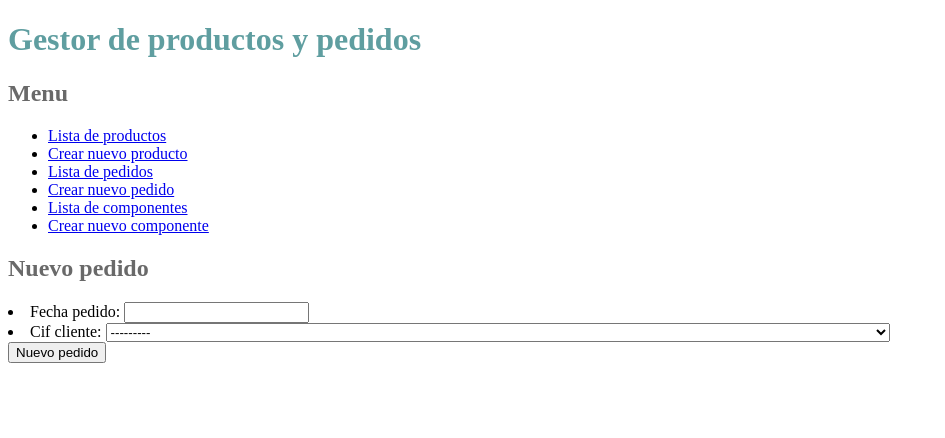
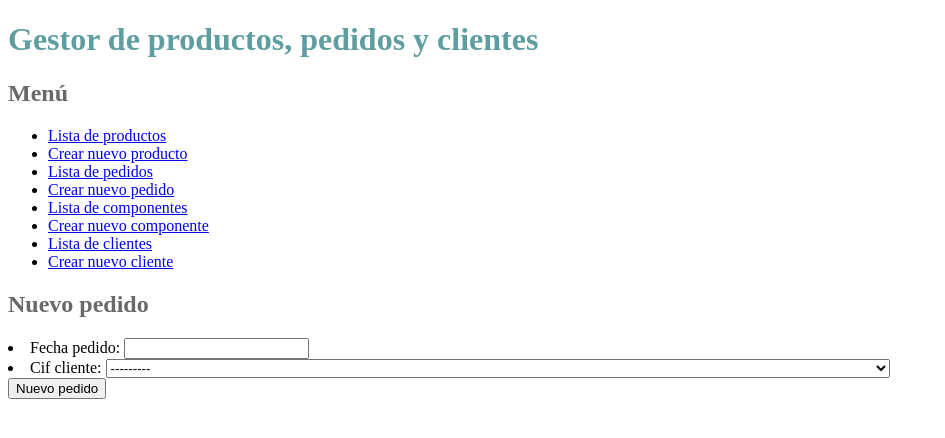
Before and after one commit to andreacastrodlc/ProyectoWebColaborativo, a Django app: page /appDjango/pedidos/create in a window 1280 px wide. Shown: the top 438 px of the page, without its empty margins (0-945 px from the left). Run offline with Django 5.2, Linux system fonts and the light colour scheme; data comes from the database, SQL or seed files in the repository; both versions use the stored data as it was after the commit.

Commit message:
Funcionalidades cliente (Gaizka)

```diff
--- a/ProyectoWeb/appDjango/forms.py
+++ b/ProyectoWeb/appDjango/forms.py
@@ -1,6 +1,6 @@
 from django import forms
 
-from appDjango.models import Producto, Pedido, Componente, Contenidopedido
+from appDjango.models import Producto, Pedido, Componente, Contenidopedido, Cliente
 
 
 class ProductoForm(forms.ModelForm):
@@ -25,3 +25,9 @@ class ContenidoPedidoForm(forms.ModelForm):
     class Meta:
         model = Contenidopedido
         fields = ['referencia_pedido', 'referencia_producto', 'cantidad_producto']
+
+
+class ClienteForm(forms.ModelForm):
+    class Meta:
+        model = Cliente
+        fields = '__all__'
--- a/ProyectoWeb/appDjango/urls.py
+++ b/ProyectoWeb/appDjango/urls.py
@@ -2,7 +2,9 @@ from django.urls import path
 
 from .views import (ProductoListView, ProductoDetailView, ProductoCreateView, PedidoListView, PedidoCreateView,
                     PedidoDetailView, ComponenteListView, ComponenteDetailView, ComponenteCreateView,
-                    asignar_componentes_producto, ProductoDeleteView, ProductoUpdateView, asignar_productos_pedido)
+                    asignar_componentes_producto, ProductoDeleteView, ProductoUpdateView, asignar_productos_pedido,
+                    ProductoUpdateView, ProductoDeleteView, ClienteListView, ClienteDetailView, ClienteCreateView,
+                    ClienteDeleteView, ClienteUpdateView)
 
 urlpatterns = [
     path('productos/', ProductoListView.as_view(), name='index_productos'),
@@ -10,6 +12,11 @@ urlpatterns = [
     path('productos/eliminar/<int:pk>/', ProductoDeleteView.as_view(), name='producto_delete'),
     path('productos/modificar/<int:pk>', ProductoUpdateView.as_view(), name='producto_update'),
     path('productos/create', ProductoCreateView.as_view(), name='producto_create'),
+    path('clientes/', ClienteListView.as_view(), name='index_clientes'),
+    path('clientes/<int:pk>', ClienteDetailView.as_view(), name='clientes_show'),
+    path('clientes/eliminar/<int:pk>/', ClienteDeleteView.as_view(), name='cliente_delete'),
+    path('clientes/modificar/<int:pk>', ClienteUpdateView.as_view(), name='cliente_update'),
+    path('clientes/create', ClienteCreateView.as_view(), name='cliente_create'),
     path('pedidos/', PedidoListView.as_view(), name='index_pedidos'),
     path('pedidos/<int:pk>', PedidoDetailView.as_view(), name='pedidos_show'),
     path('pedidos/create', PedidoCreateView.as_view(), name='pedido_create'),
--- a/ProyectoWeb/appDjango/views.py
+++ b/ProyectoWeb/appDjango/views.py
@@ -4,11 +4,11 @@ from django.shortcuts import render, get_object_or_404, redirect
 from django.urls import reverse_lazy
 from django.views.generic import ListView, DetailView, View, DeleteView, UpdateView
 
-from appDjango.forms import ProductoForm, PedidoForm, ComponenteForm
+from appDjango.forms import ProductoForm, PedidoForm, ComponenteForm, ClienteForm
 # Create your views here.
 
 
-from appDjango.models import Producto, Pedido, ComponenteProducto, Componente, Contenidopedido
+from appDjango.models import Producto, Pedido, ComponenteProducto, Componente, Contenidopedido, Cliente
 
 
 class ProductoListView(ListView):
@@ -167,3 +167,54 @@ def asignar_productos_pedido(request, pk_pedido):
     productos = Producto.objects.all()
     context = {'pedido': pedido, 'productos': productos}
     return render(request, 'appDjango/asignar_productos_pedido.html', context)
+
+
+class ClienteListView(ListView):
+    model = Cliente
+    template_name = "appDjango/cliente_index.html"
+    context_object_name = "clientes"
+
+
+class ClienteDetailView(DetailView):
+    model = Cliente
+
+
+class ClienteCreateView(View):
+    def get(self, request):
+        formulario = ClienteForm()
+        context = {'formulario': formulario}
+        return render(request, 'appDjango/cliente_create.html', context)
+
+    def post(self, request):
+        formulario = ClienteForm(data=request.POST)
+        if formulario.is_valid():
+            nuevo_cliente = formulario.save()
+            return redirect('clientes_show', pk=nuevo_cliente.pk)
+        return render(request, 'appDjango/cliente_create.html', {'formulario': formulario})
+
+
+class ClienteDeleteView(DeleteView):
+    model = Cliente
+    success_url = reverse_lazy('index_clientes')
+
+
+class ClienteUpdateView(UpdateView):
+    model = Cliente
+    template_name = 'appDjango/cliente_update.html'
+    form_class = ClienteForm
+
+    def get(self, request, pk):
+        cliente = get_object_or_404(Cliente, pk=pk)
+        formulario = self.form_class(instance=cliente)
+        context = {'formulario': formulario, 'cliente': cliente}
+        return render(request, self.template_name, context)
+
+    def post(self, request, pk):
+        cliente = get_object_or_404(Cliente, pk=pk)
+        formulario = self.form_class(request.POST, instance=cliente)
+        if formulario.is_valid():
+            formulario.save()
+            return redirect('clientes_show', pk=cliente.pk)
+        else:
+            context = {'formulario': formulario, 'cliente': cliente}
+            return render(request, self.template_name, context)
--- a/ProyectoWeb/templates/appDjango/producto_index.html
+++ b/ProyectoWeb/templates/appDjango/producto_index.html
@@ -4,7 +4,8 @@
         {% if productos %}
             <ul>
                 {% for producto in productos %}
-                	<li><a href="{% url 'productos_show' producto.referencia_producto %}">{{ producto.nombre_producto }}</a></li>
+                	<li><a href="{% url 'productos_show' producto.referencia_producto %}">
+                        {{ producto.nombre_producto }}</a></li>
                 {% endfor %}
             </ul>
         {% else %}
--- a/ProyectoWeb/templates/base.html
+++ b/ProyectoWeb/templates/base.html
@@ -11,8 +11,8 @@
 </head>
 <body>
     <div id="content">
-        <h1>Gestor de productos y pedidos</h1>
-        <h2>Menu</h2>
+        <h1>Gestor de productos, pedidos y clientes</h1>
+        <h2>Menú</h2>
         <ul>
             <li><a href="/appDjango/productos">Lista de productos</a></li>
             <li><a href='{% url 'producto_create' %}'>Crear nuevo producto</a></li>
@@ -20,6 +20,8 @@
             <li><a href='{% url 'pedido_create' %}'>Crear nuevo pedido</a></li>
             <li><a href="/appDjango/componentes">Lista de componentes</a></li>
             <li><a href='{% url 'componente_create' %}'>Crear nuevo componente</a></li>
+            <li><a href="/appDjango/clientes">Lista de clientes</a></li>
+            <li><a href='{% url 'cliente_create' %}'>Crear nuevo cliente</a></li>
         </ul>
         {% block contenido %}{% endblock %}
     </div>
```
Also changed, not shown: ProyectoWeb/templates/appDjango/cliente_create.html (added, +11 -0 lines), ProyectoWeb/templates/appDjango/cliente_detail.html (added, +20 -0 lines), ProyectoWeb/templates/appDjango/cliente_index.html (added, +14 -0 lines), ProyectoWeb/templates/appDjango/cliente_update.html (added, +10 -0 lines), ProyectoWeb/db.sqlite3.
